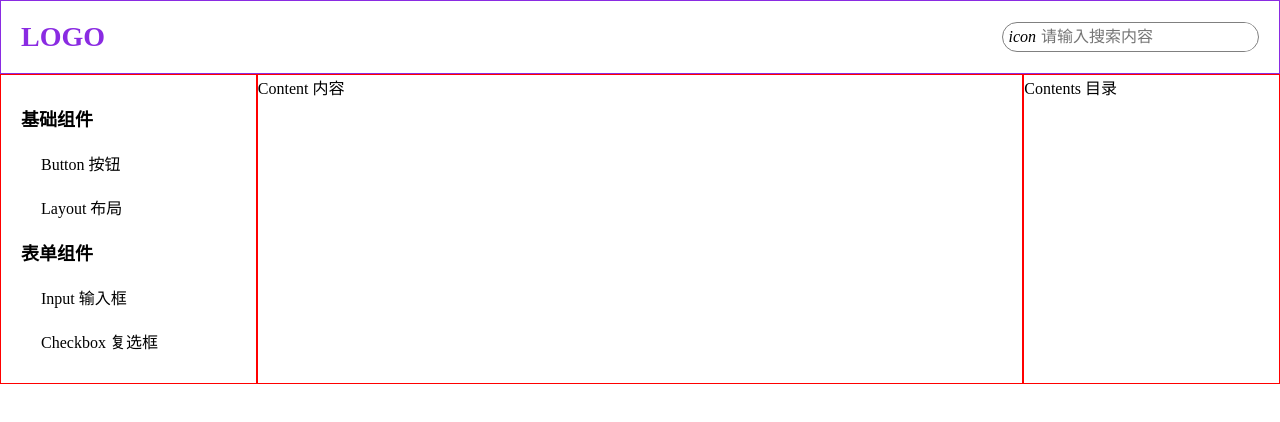
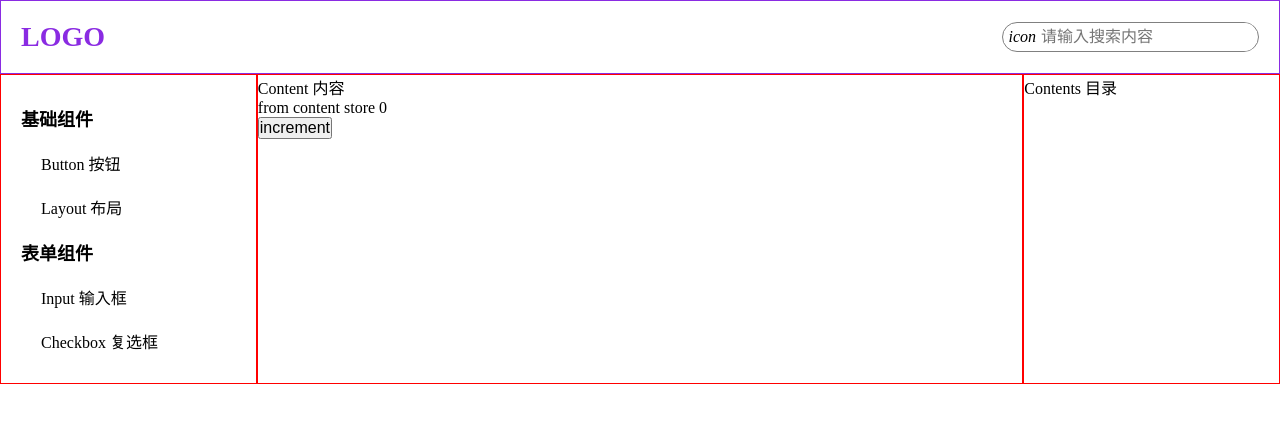
Before and after one commit to Ce1ling/violet, a Vue app: page / in a window 1280 px wide. Shown: the top 422 px of the page. Built offline with nearby package versions, Linux system fonts and the light colour scheme.

Commit message:
增加：store 初始模板

```diff
--- a/src/components/ContentView/index.vue
+++ b/src/components/ContentView/index.vue
@@ -1,10 +1,15 @@
 <script setup lang="ts">
+import { useStore } from '../../stores/content'
+
+const store = useStore()
 
 </script>
 
 <template>
   <section>
-    Content 内容
+    Content 内容 <br />
+    {{ store.content }} <br />
+    <button @click="store.add"> increment </button>
   </section>
 </template>
 
--- /dev/null
+++ b/src/stores/content.ts
@@ -0,0 +1,16 @@
+import { defineStore } from 'pinia'
+
+export const useStore = defineStore('content', {
+  state: () => ({
+    text: 'from content store',
+    count: 0
+  }),
+  getters: {
+    content: (state) => state.text + ' ' + state.count
+  },
+  actions: {
+    add() {
+      this.count ++;
+    }
+  }
+})
```
Also changed, not shown: src/main.ts (+6 -1 lines).
